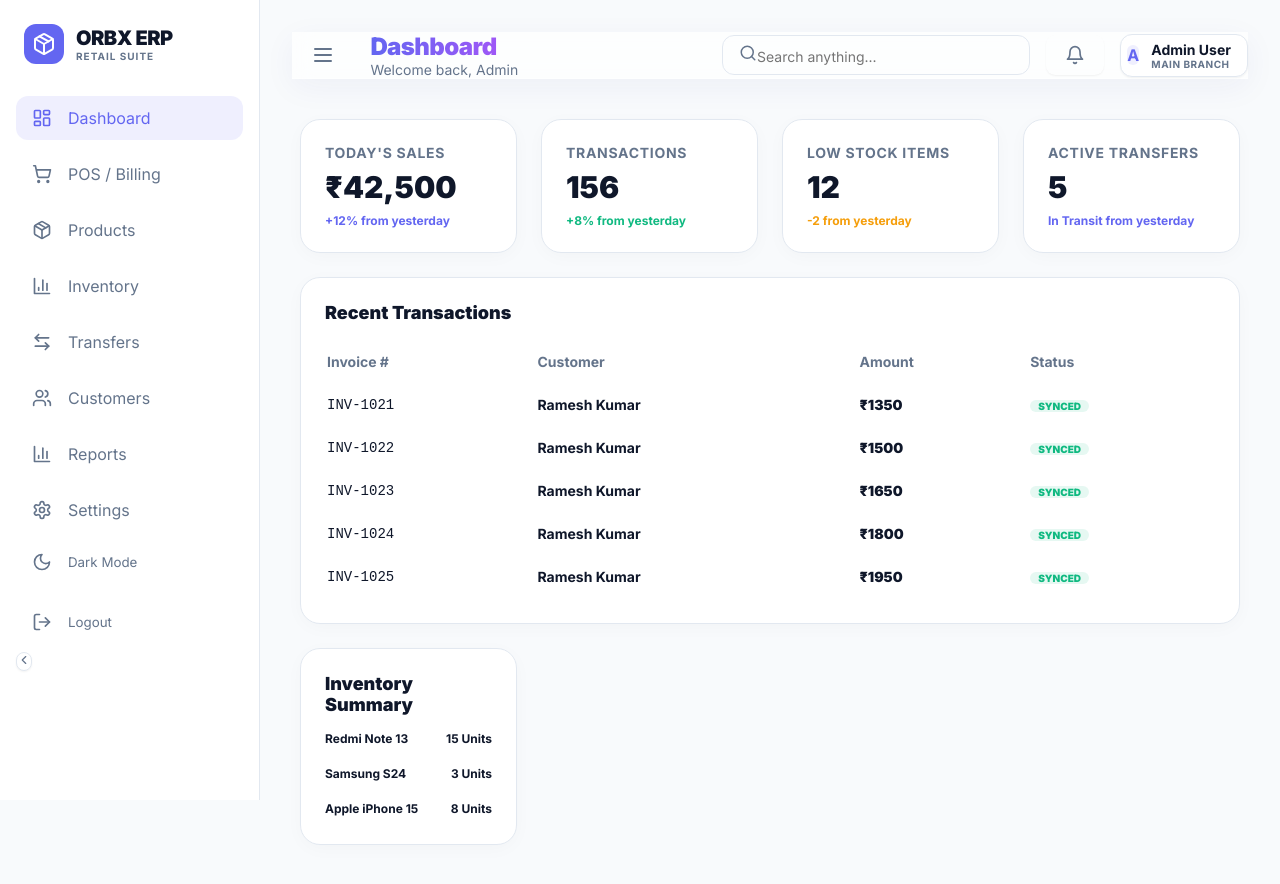
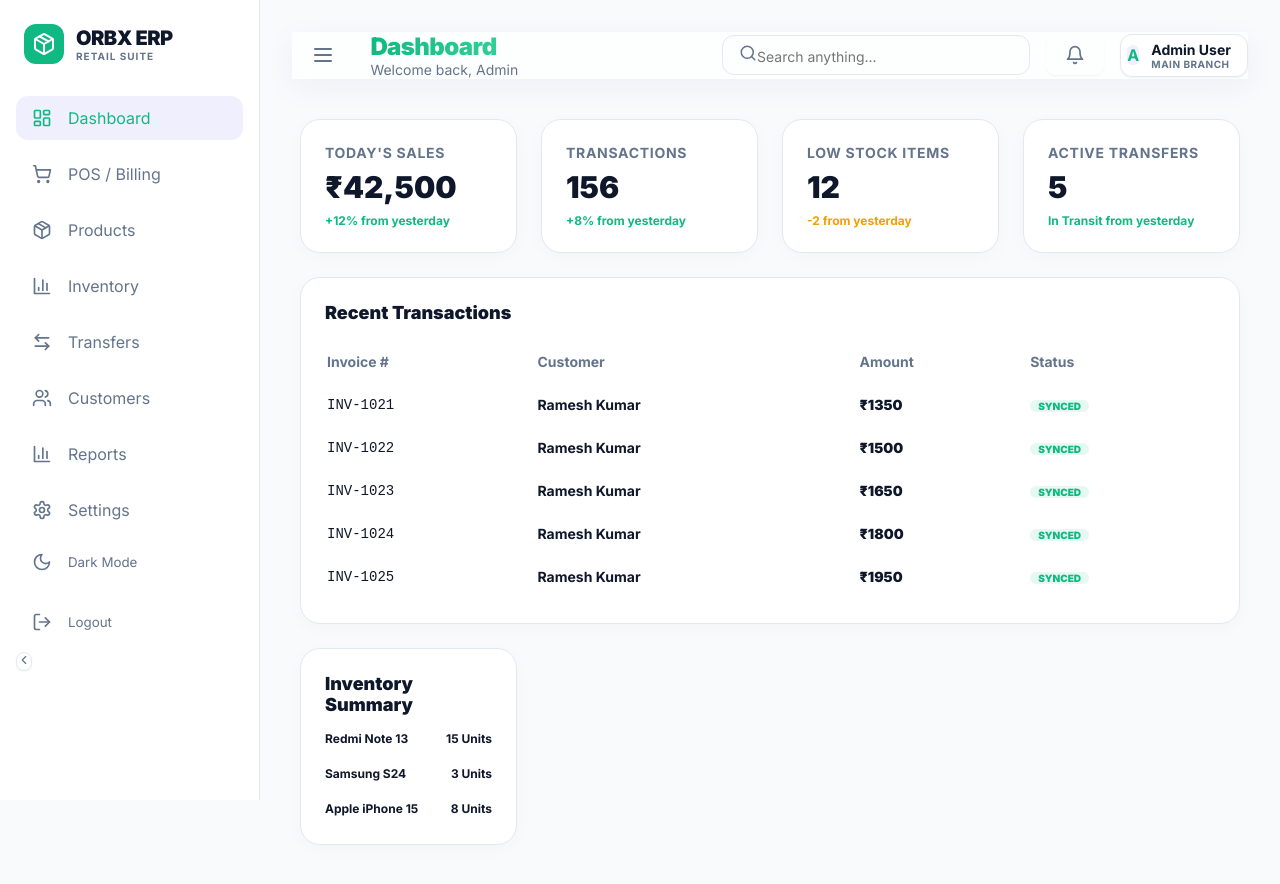
Before and after one commit to rkyuvaa/OrbX-Retail-Suite, a React (Vite) app in the folder frontend/: page / in a window 1280 px wide. Built offline with nearby package versions, Linux system fonts and the light colour scheme; no server answers.

Commit message:
Change theme color from purple to green

```diff
--- a/frontend/src/index.css
+++ b/frontend/src/index.css
@@ -1,6 +1,6 @@
 :root {
-  --primary: #6366f1;
-  --primary-hover: #4f46e5;
+  --primary: #10b981;
+  --primary-hover: #059669;
   --bg-main: #f8fafc;
   --bg-card: #ffffff;
   --text-main: #0f172a;
@@ -279,7 +279,7 @@ body {
 .text-white\/80 { color: rgba(255, 255, 255, 0.8); }
 
 .shadow-2xl { box-shadow: 0 25px 50px -12px rgba(0, 0, 0, 0.25); }
-.shadow-primary\/30 { box-shadow: 0 4px 14px 0 rgba(99, 102, 241, 0.39); }
+.shadow-primary\/30 { box-shadow: 0 4px 14px 0 rgba(16, 185, 129, 0.39); }
 
 .glass-panel {
   background: rgba(255, 255, 255, 0.7);
@@ -294,7 +294,7 @@ body {
 }
 
 .gradient-text {
-  background: linear-gradient(to right, var(--primary), #a855f7);
+  background: linear-gradient(to right, var(--primary), #34d399);
   -webkit-background-clip: text;
   -webkit-text-fill-color: transparent;
 }
@@ -303,7 +303,7 @@ body {
   background-image: linear-gradient(to right, var(--tw-gradient-stops));
 }
 .from-primary { --tw-gradient-from: var(--primary); --tw-gradient-stops: var(--tw-gradient-from), var(--tw-gradient-to); }
-.to-\[\#a855f7\] { --tw-gradient-to: #a855f7; }
+.to-\[\#34d399\] { --tw-gradient-to: #34d399; }
 
 /* Input Focus Premium */
 .input {
@@ -320,6 +320,6 @@ body {
 
 .input:focus {
   border-color: var(--primary);
-  box-shadow: 0 0 0 4px rgba(99, 102, 241, 0.15);
+  box-shadow: 0 0 0 4px rgba(16, 185, 129, 0.15);
   background: var(--bg-card);
 }
--- a/frontend/src/pages/Products.jsx
+++ b/frontend/src/pages/Products.jsx
@@ -138,7 +138,7 @@ export default function Products() {
       {showAddModal && (
         <div className="fixed inset-0 bg-black/60 backdrop-blur-md z-[2000] flex items-center justify-center p-4">
           <div className="bg-white dark:bg-slate-900 rounded-3xl shadow-2xl w-full max-w-lg animate-slide-up overflow-hidden border border-border">
-            <div className="bg-gradient-to-r from-primary to-[#a855f7] p-6 text-white flex justify-between items-center">
+            <div className="bg-gradient-to-r from-primary to-[#34d399] p-6 text-white flex justify-between items-center">
               <div>
                 <h3 className="text-xl font-black">Add New Product</h3>
                 <p className="text-white/80 text-sm font-medium mt-1">Enter product details for inventory</p>
```
